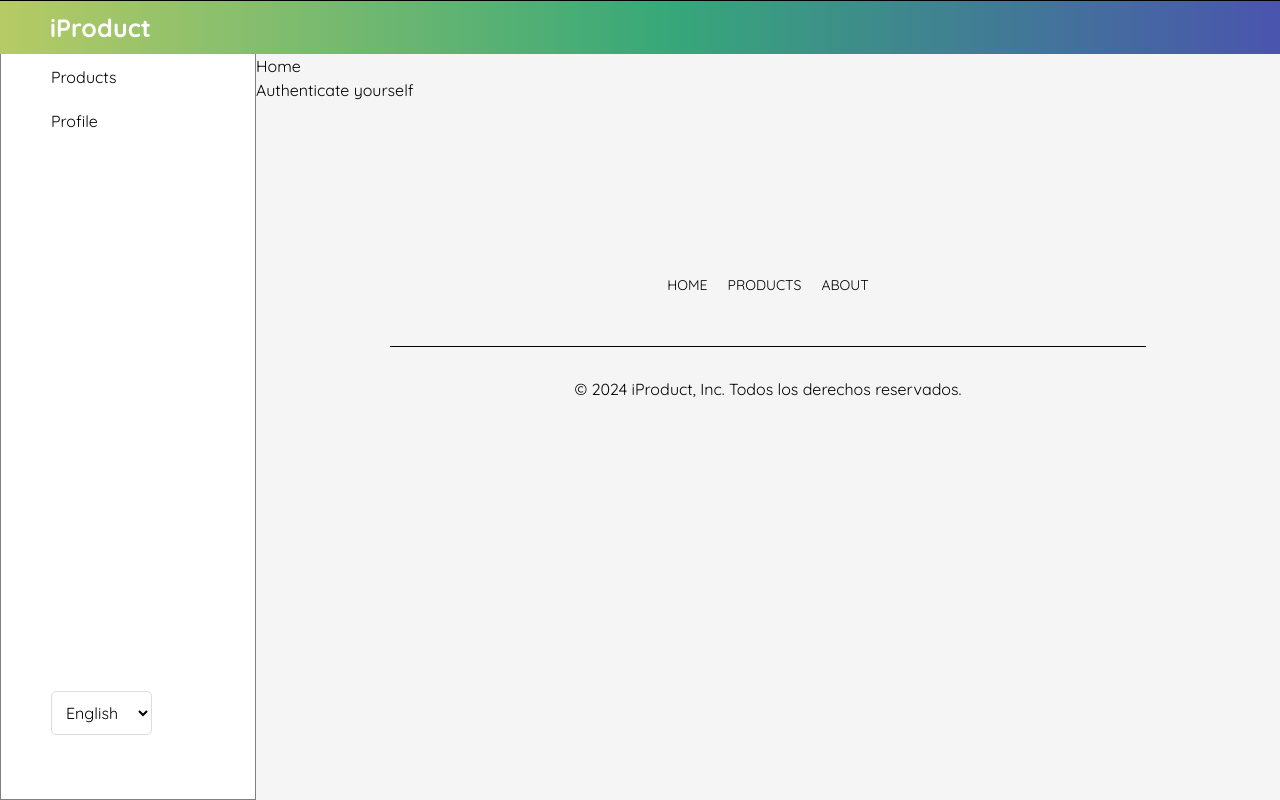
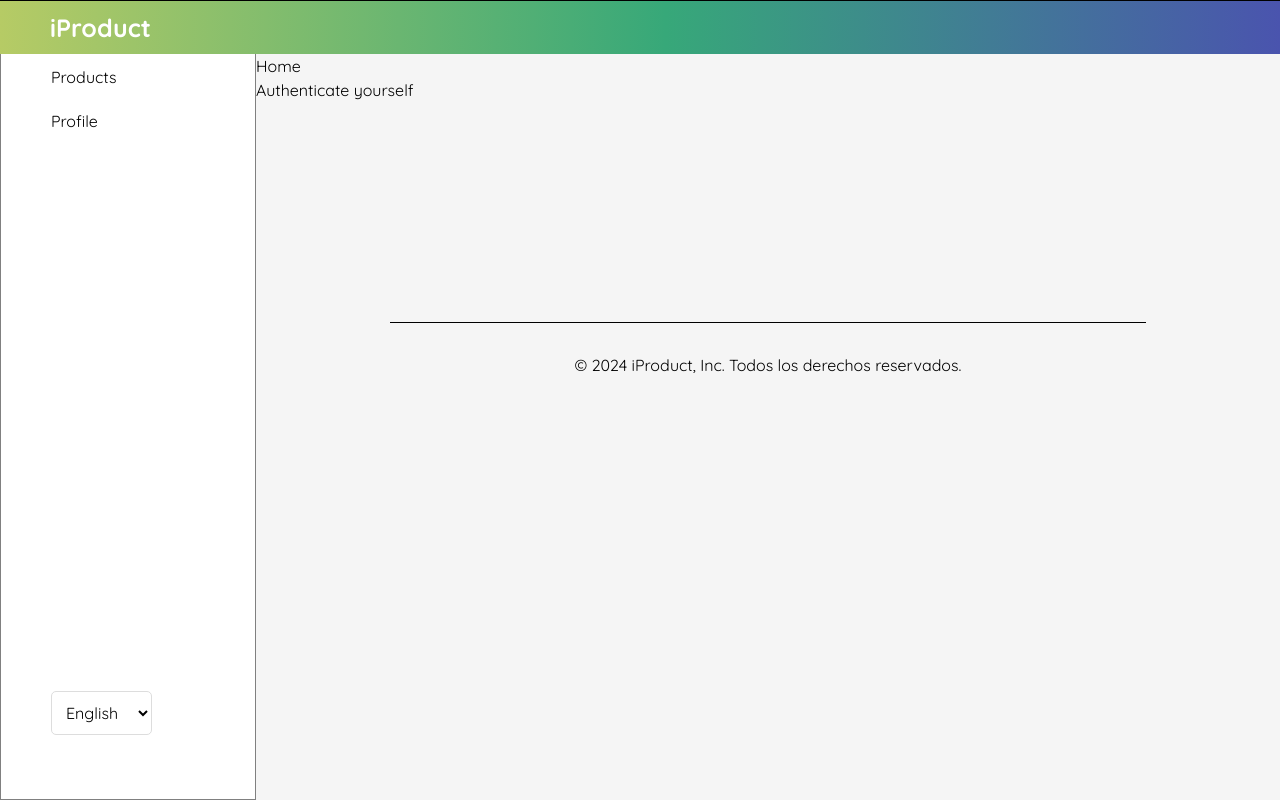
Before and after one commit to franccoina/PruebaNextJS, a Next.js app: page / in a window 1280 px wide. Built offline with nearby package versions, Linux system fonts and the light colour scheme; no server answers; what next-redux-wrapper would draw is missing.

Commit message:
Hotfix for Footer.tsx

```diff
--- a/src/components/footer/Footer.tsx
+++ b/src/components/footer/Footer.tsx
@@ -12,12 +12,6 @@ const FooterStyled = styled.footer`
   flex-direction: column;
   align-items: center;
   margin-top: 50px;
-
-  article {
-    display: flex;
-    gap: 20px;
-    text-align: center;
-  }
 
   @media (max-width: 679px) {
     article {
@@ -64,17 +58,6 @@ const FooterNavItem = styled.li`
 export const Footer: React.FC = () => {
   return (
     <FooterStyled>
-      <article>
-        <FooterNavItem>
-          <StyledNavLink href="/" label="HOME" />
-        </FooterNavItem>
-        <FooterNavItem>
-          <StyledNavLink href="/products" label="PRODUCTS" />
-        </FooterNavItem>
-        <FooterNavItem>
-          <StyledNavLink href="/profile" label="ABOUT" />
-        </FooterNavItem>
-      </article>
       <CopyrightContainer>
         <p>
           © {new Date().getFullYear()} iProduct, Inc. Todos los derechos reservados.
```
